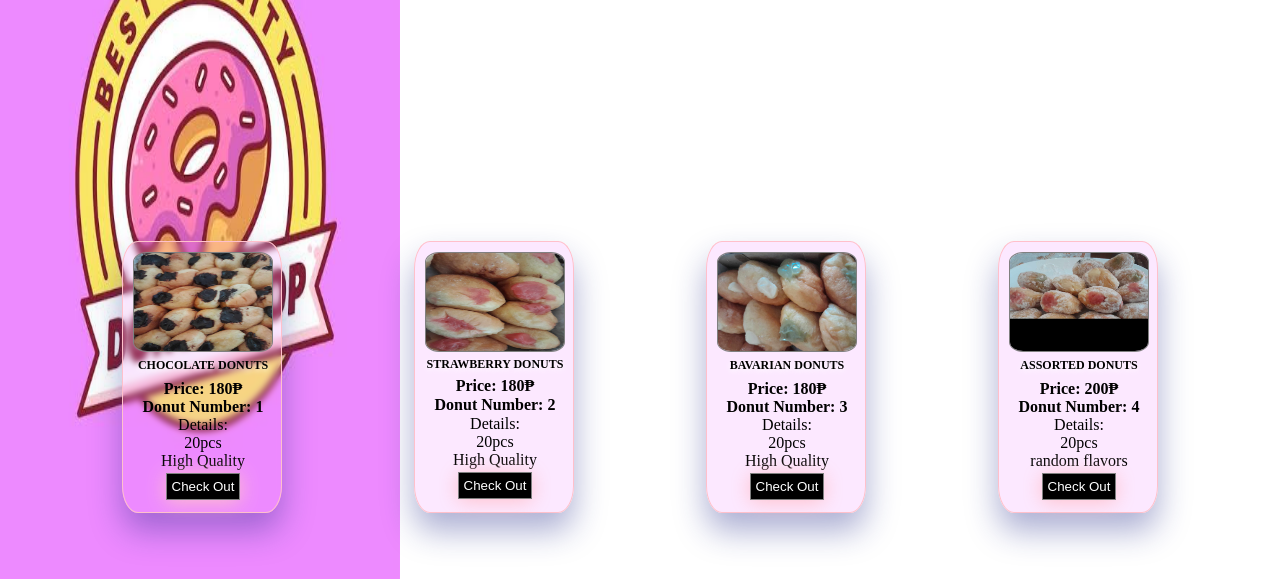
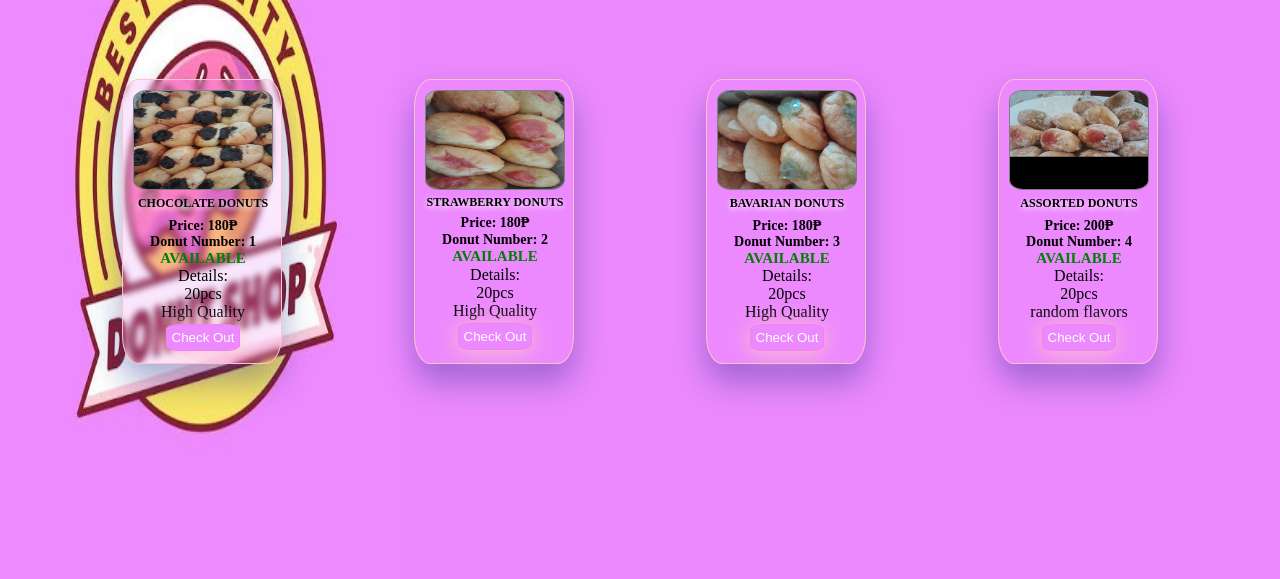
Before and after one commit to zyrill707/Business-, a plain HTML site: page index.html in a window 1280 px wide. Shown: the part 221-800 px from the top of the page. Drawn offline with Linux system fonts and the light colour scheme.

Commit message:
Update style.css

```diff
--- a/style.css
+++ b/style.css
@@ -8,6 +8,7 @@ body{
   background-repeat:no-repeat;
   background-size:400px 800px;
   background-position: cover;
+  background-color:#ec89fe;
 }
 .page1{
   display:flex;
@@ -37,6 +38,7 @@ body{
 }
 .important h3{
   font-size:30px;
+  margin-bottom:30px;
 }
 .important h3:after{
   content:" Donuts";
@@ -51,7 +53,7 @@ body{
   margin:10px;
   padding:10px;
   width:160px;
-  margin-top:20%;
+  margin-top:5%;
   border:1px solid pink;
   /*background:linear-gradient(135deg, pink, chocolate, white, chocolate, white, chocolate);*/
   background: rgba(237, 138, 255, 0.2);
@@ -79,21 +81,26 @@ body{
   padding:5px 5px;
   margin-top:3%;
   margin-bottom:3%;
-  background-color:black;
+  background-color:#ec89fe;
   color:white;
-  border:1px solid gray;
+  border:1px solid violet;
+  border-radius:20%;
   box-shadow:0px 2px 20px pink;
   transition:0.2s;
 }
 .content button:active{
   box-shadow:0px 2px 50px green;
-  background-color:green;
+  background-color:pink;
 }
 #not:after{
   content:'NOT AVAILABLE';
   color:red;
 }
-#avail:active{
+#avail:after{
   content:'AVAILABLE';
+  font-size:15px;
   color:green;
 }
+strong{
+  font-size:14px;
+}
```
